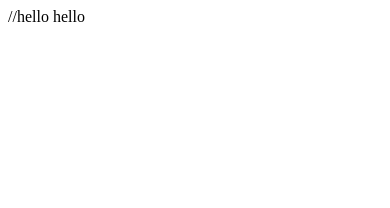
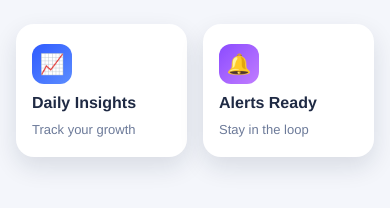
Before and after one commit to ignacioazzi/cursortest, a plain HTML site: page index.html in a window 390 px wide. Drawn offline with Linux system fonts and the light colour scheme.

Commit message:
Add mobile card layout

```diff
--- a/index.html
+++ b/index.html
@@ -1 +1,111 @@
-//hello hello
+<!DOCTYPE html>
+<html lang="en">
+  <head>
+    <meta charset="UTF-8" />
+    <meta name="viewport" content="width=device-width, initial-scale=1.0" />
+    <title>Mobile Cards</title>
+    <style>
+      :root {
+        color-scheme: light;
+      }
+
+      * {
+        box-sizing: border-box;
+      }
+
+      body {
+        margin: 0;
+        font-family: "Helvetica Neue", Arial, sans-serif;
+        background: #f4f6fb;
+        display: flex;
+        justify-content: center;
+        align-items: flex-start;
+        min-height: 100vh;
+        padding: 24px 16px;
+      }
+
+      .phone-screen {
+        width: min(420px, 100%);
+      }
+
+      .card-row {
+        display: flex;
+        gap: 16px;
+        align-items: stretch;
+      }
+
+      .card {
+        flex: 1 1 0;
+        background: #ffffff;
+        border-radius: 18px;
+        padding: 20px 16px;
+        box-shadow: 0 10px 24px rgba(20, 33, 61, 0.12);
+        display: flex;
+        flex-direction: column;
+        align-items: flex-start;
+        gap: 10px;
+        animation: rise-up 600ms cubic-bezier(0.2, 0.7, 0.3, 1) both;
+      }
+
+      .card:nth-child(2) {
+        animation-delay: 120ms;
+      }
+
+      .icon {
+        width: 40px;
+        height: 40px;
+        border-radius: 12px;
+        display: grid;
+        place-items: center;
+        font-size: 20px;
+        color: #ffffff;
+      }
+
+      .icon-blue {
+        background: linear-gradient(135deg, #2f5bff, #5c8dff);
+      }
+
+      .icon-purple {
+        background: linear-gradient(135deg, #8b4bff, #c17dff);
+      }
+
+      .label {
+        font-size: 16px;
+        font-weight: 600;
+        color: #1f2a44;
+      }
+
+      .subtext {
+        font-size: 13px;
+        color: #6c7a99;
+      }
+
+      @keyframes rise-up {
+        from {
+          transform: translateY(28px);
+          opacity: 0;
+        }
+        to {
+          transform: translateY(0);
+          opacity: 1;
+        }
+      }
+    </style>
+  </head>
+  <body>
+    <main class="phone-screen">
+      <section class="card-row">
+        <article class="card">
+          <div class="icon icon-blue">📈</div>
+          <div class="label">Daily Insights</div>
+          <div class="subtext">Track your growth</div>
+        </article>
+        <article class="card">
+          <div class="icon icon-purple">🔔</div>
+          <div class="label">Alerts Ready</div>
+          <div class="subtext">Stay in the loop</div>
+        </article>
+      </section>
+    </main>
+  </body>
+</html>
```
